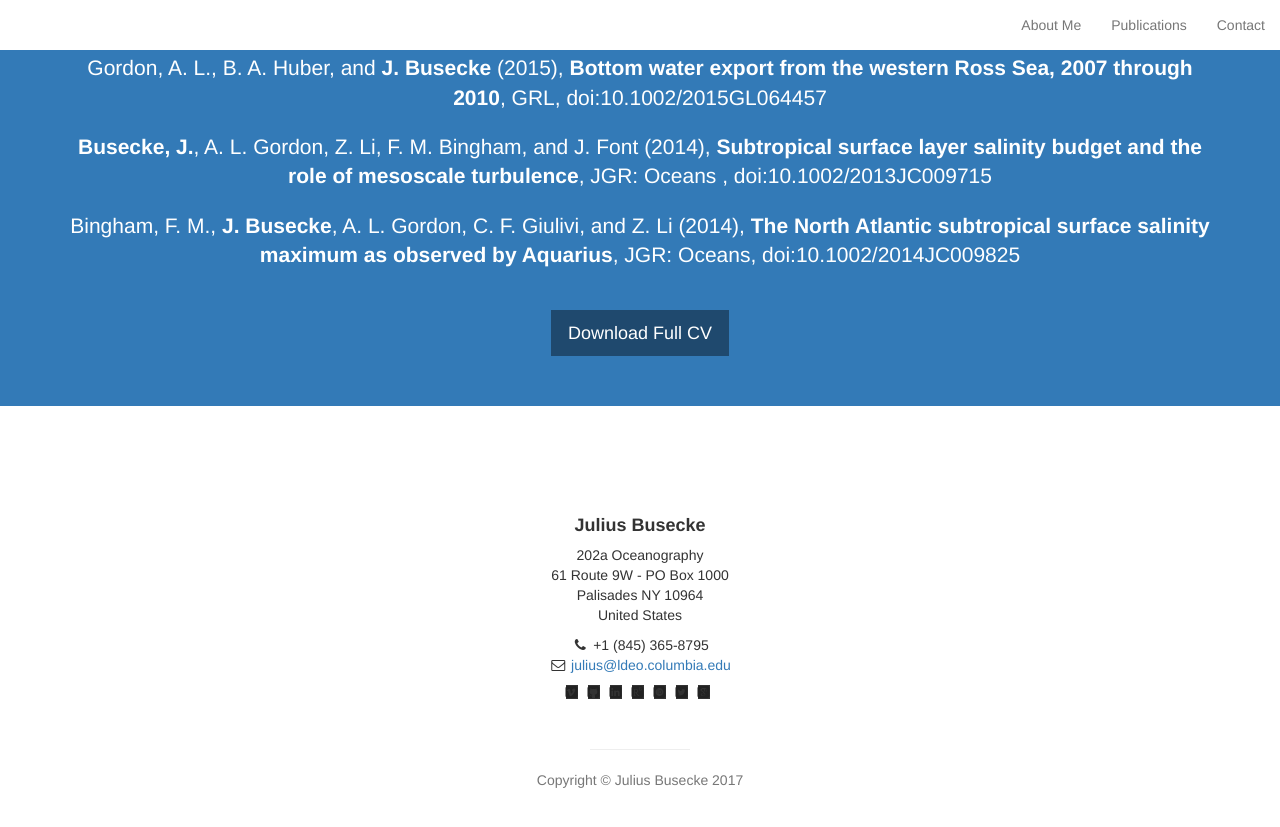
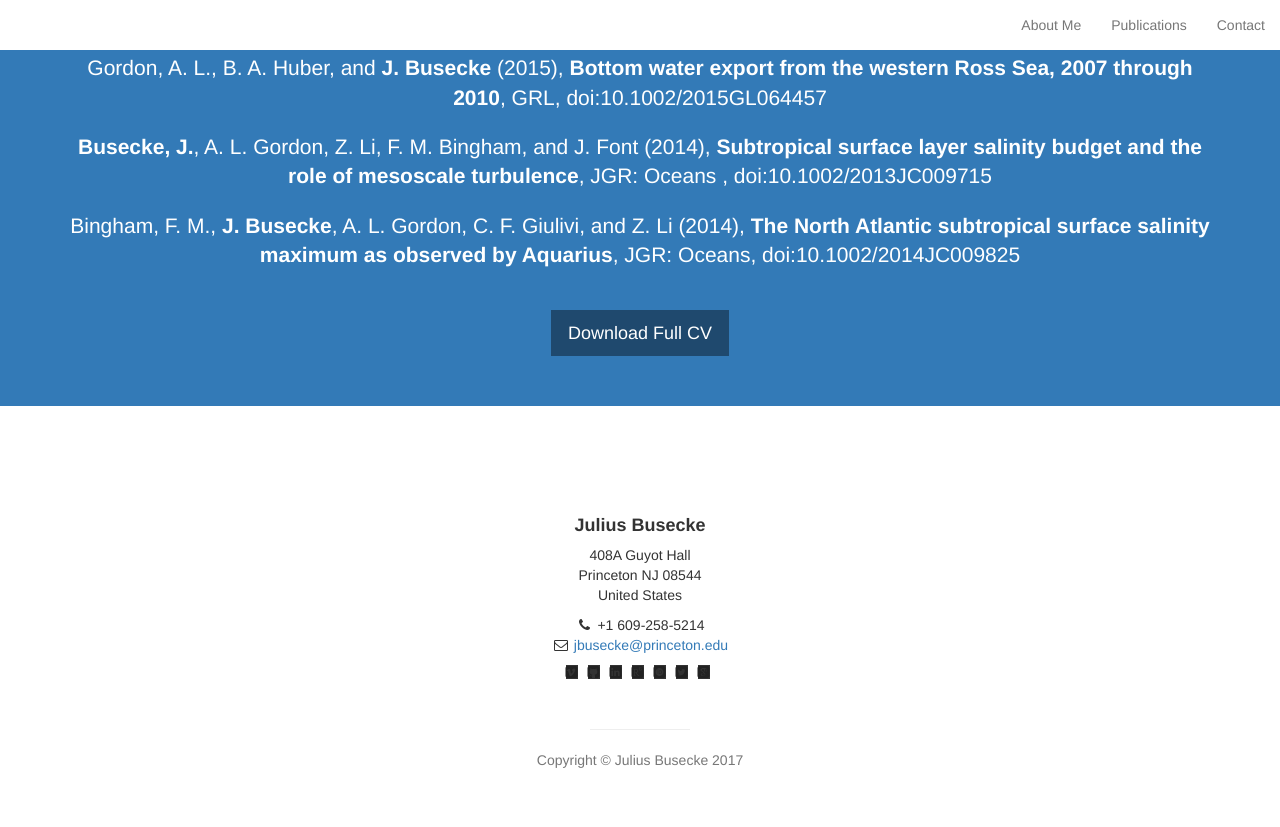
Before and after one commit to jbusecke/jbusecke.github.io, a Jekyll site: the page built from index.html, in a window 1280 px wide and 900 px high, scrolled down 2256 px. Shown: the top 827 px of the window. Built offline with Jekyll 4.4.1, drawn with Linux system fonts in a browser that asks for light colours; some web fonts are replaced.

Commit message:
princeton contact

```diff
--- a/index.html
+++ b/index.html
@@ -145,11 +145,11 @@
             <div class="row">
                 <div class="col-lg-10 col-lg-offset-1 text-center">
                     <h4><strong>Julius Busecke</strong></h4>
-                    <p>202a Oceanography<br>61 Route 9W - PO Box 1000<br>Palisades NY 10964<br>United States</p>
+                    <p>408A Guyot Hall<br>Princeton NJ 08544<br>United States</p>
 
                     <ul class="list-unstyled">
-                        <li><i class="fa fa-phone fa-fw"></i> +1 (845) 365-8795</li>
-                        <li><i class="fa fa-envelope-o fa-fw"></i>  <a href="mailto:julius@ldeo.columbia.edu">julius@ldeo.columbia.edu</a>
+                        <li><i class="fa fa-phone fa-fw"></i> +1 609-258-5214</li>
+                        <li><i class="fa fa-envelope-o fa-fw"></i>  <a href="mailto:jbusecke@princeton.edu">jbusecke@princeton.edu</a>
                     </ul>
 
                     <!-- <ul class="list-unstyled">
```
